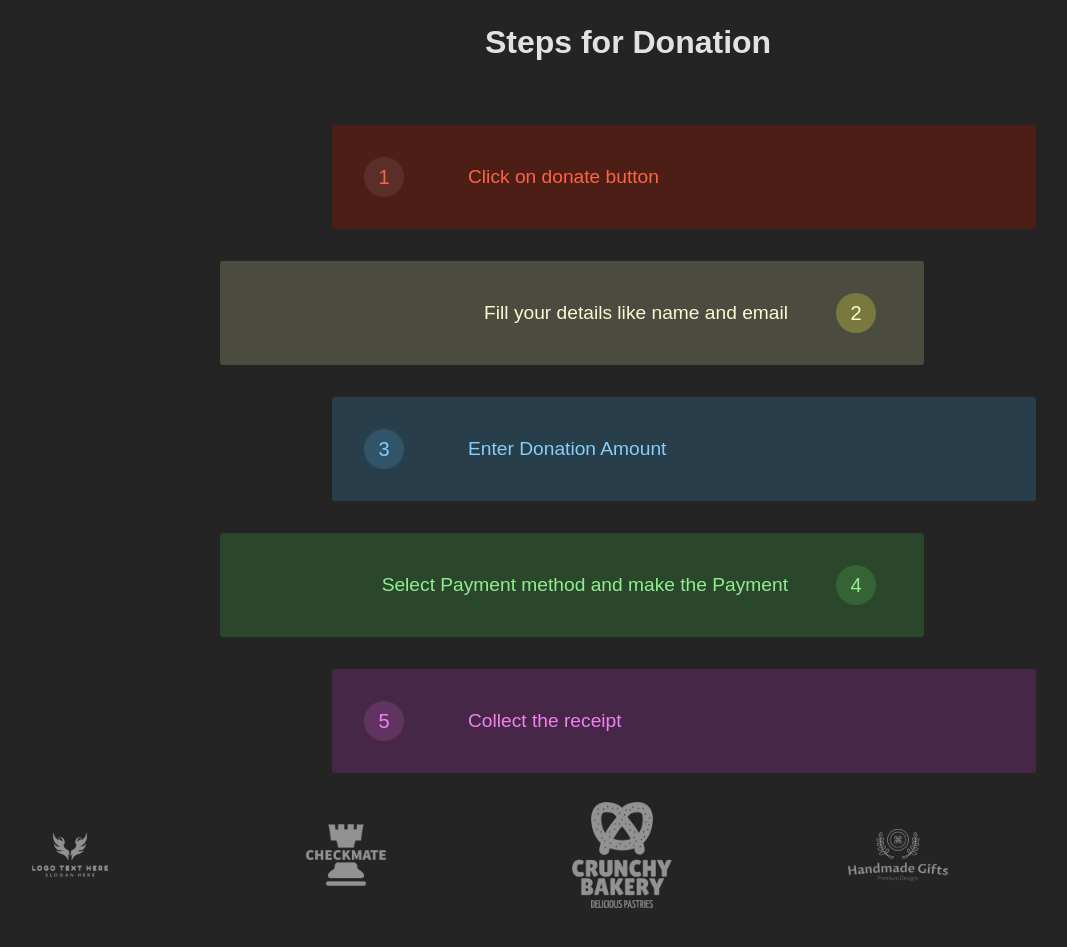
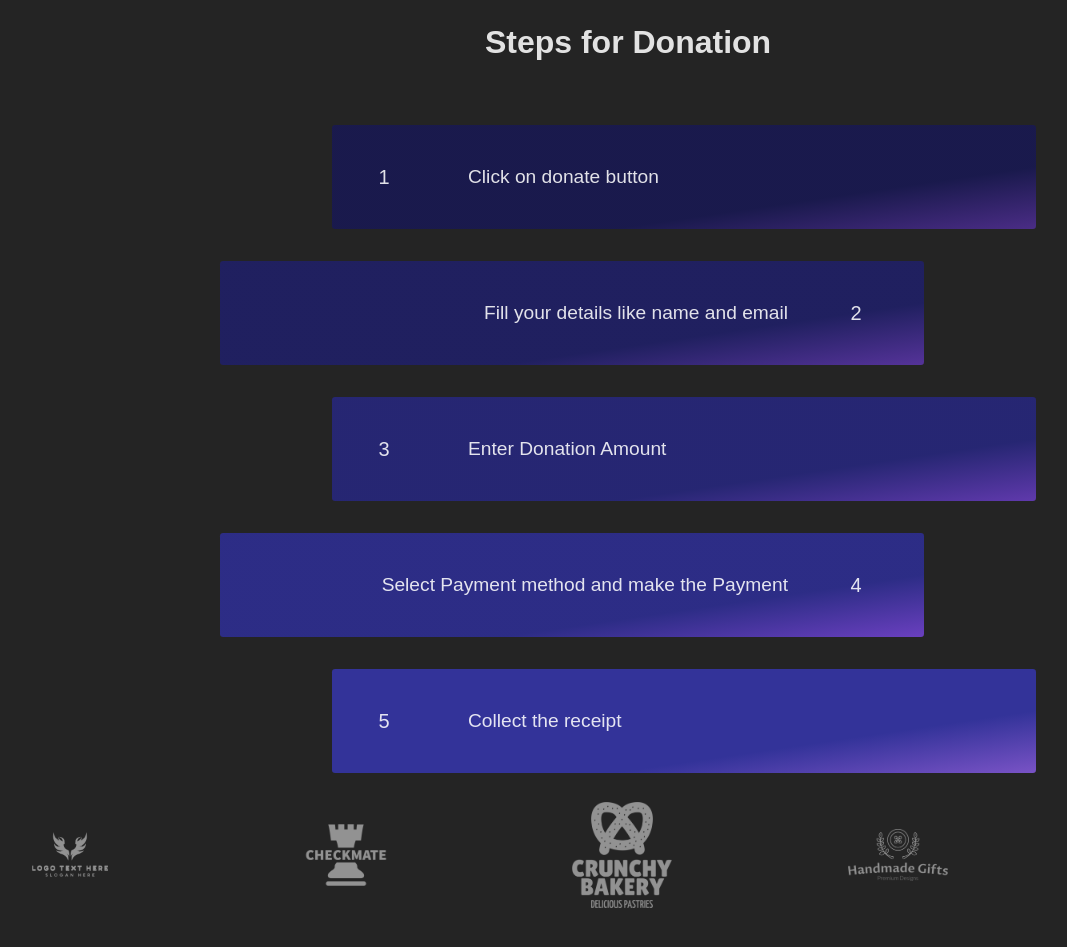
Before and after one commit to racha-coder/donation-website, a React (Vite) app: page / in a window 1280 px wide. Shown: the part 1640-2587 px from the top of the page, without its empty margins (12-1079 px from the left). Built offline with nearby package versions, Linux system fonts and the light colour scheme.

Commit message:
change the bg colors of steps in donattion steps section

```diff
--- a/src/CSS/donationProcess.css
+++ b/src/CSS/donationProcess.css
@@ -21,7 +21,10 @@
     border-radius: .25vw;
     font-size: larger;
     color: var(--bgc-color);
-    background-color: color-mix(in srgb, var(--bgc-color) 30%, #000 70%);
+    /* background-color: color-mix(in srgb, var(--bgc-color) 30%, #000 70%); */
+    /* background-color: hsl(240, 50%, var(--percent)); */
+    /* background-color: hsl(240, 100%, 50%); */
+    background-image: linear-gradient(to bottom right, hsl(240, 50%, var(--percent)) 70%, hsl(260, 50%, calc(var(--percent) + 15%)));
 }
 
 .step:nth-of-type(even) {
--- a/src/components/DonationProcess.jsx
+++ b/src/components/DonationProcess.jsx
@@ -8,42 +8,32 @@ const DonationProcess = () => {
 				Steps for Donation
 			</h1>
 			<div className="process-wrapper">
-				<div className="step" style={{'--bgc-color': 'tomato'}}>
-					<div className="step-icon">
-						{/* <i>i</i> */}
-					</div>
+				<div className="step" style={{'--percent': '20%'}}>
+					<div className="step-icon"></div>
 					<div className="description">
 						Click on donate button
 					</div>
 				</div>
-				<div className="step" style={{'--bgc-color': 'lightgoldenrodyellow'}}>
-					<div className="step-icon">
-						{/* <i>i</i> */}
-					</div>
+				<div className="step" style={{'--percent': '25%'}}>
+					<div className="step-icon"></div>
 					<div className="description">
 						Fill your details like name and email
 					</div>
 				</div>
-				<div className="step" style={{'--bgc-color': 'lightskyblue'}}>
-					<div className="step-icon">
-						{/* <i>i</i> */}
-					</div>
+				<div className="step" style={{'--percent': '30%'}}>
+					<div className="step-icon"></div>
 					<div className="description">
 						Enter Donation Amount
 					</div>
 				</div>
-				<div className="step" style={{'--bgc-color': 'lightgreen'}}>
-					<div className="step-icon">
-						{/* <i>i</i> */}
-					</div>
+				<div className="step" style={{'--percent': '35%'}}>
+					<div className="step-icon"></div>
 					<div className="description">
 						Select Payment method and make the Payment
 					</div>
 				</div>
-				<div className="step" style={{'--bgc-color': 'violet'}}>
-					<div className="step-icon">
-						{/* <i>i</i> */}
-					</div>
+				<div className="step" style={{'--percent': '40%'}}>
+					<div className="step-icon"></div>
 					<div className="description">
 						Collect the receipt
 					</div>
```
